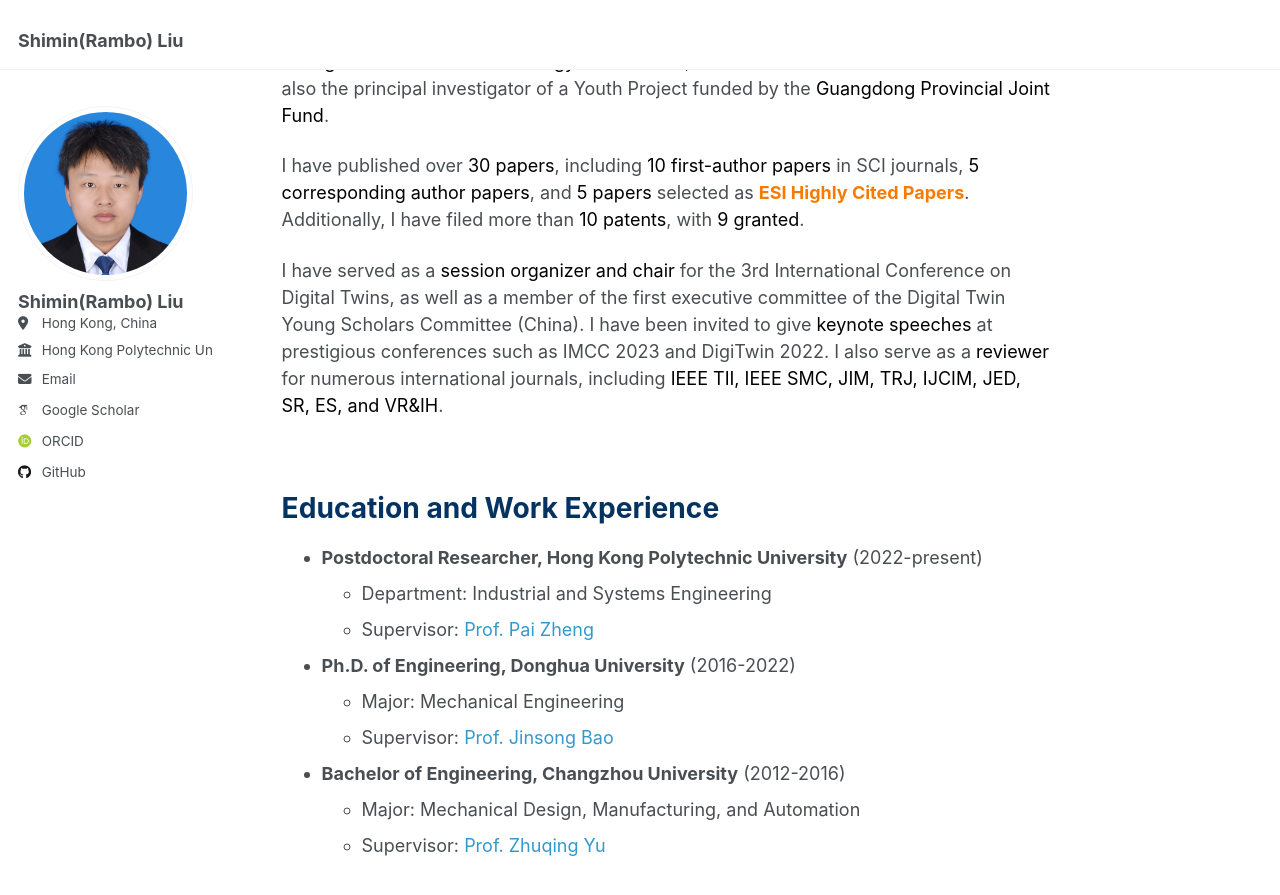
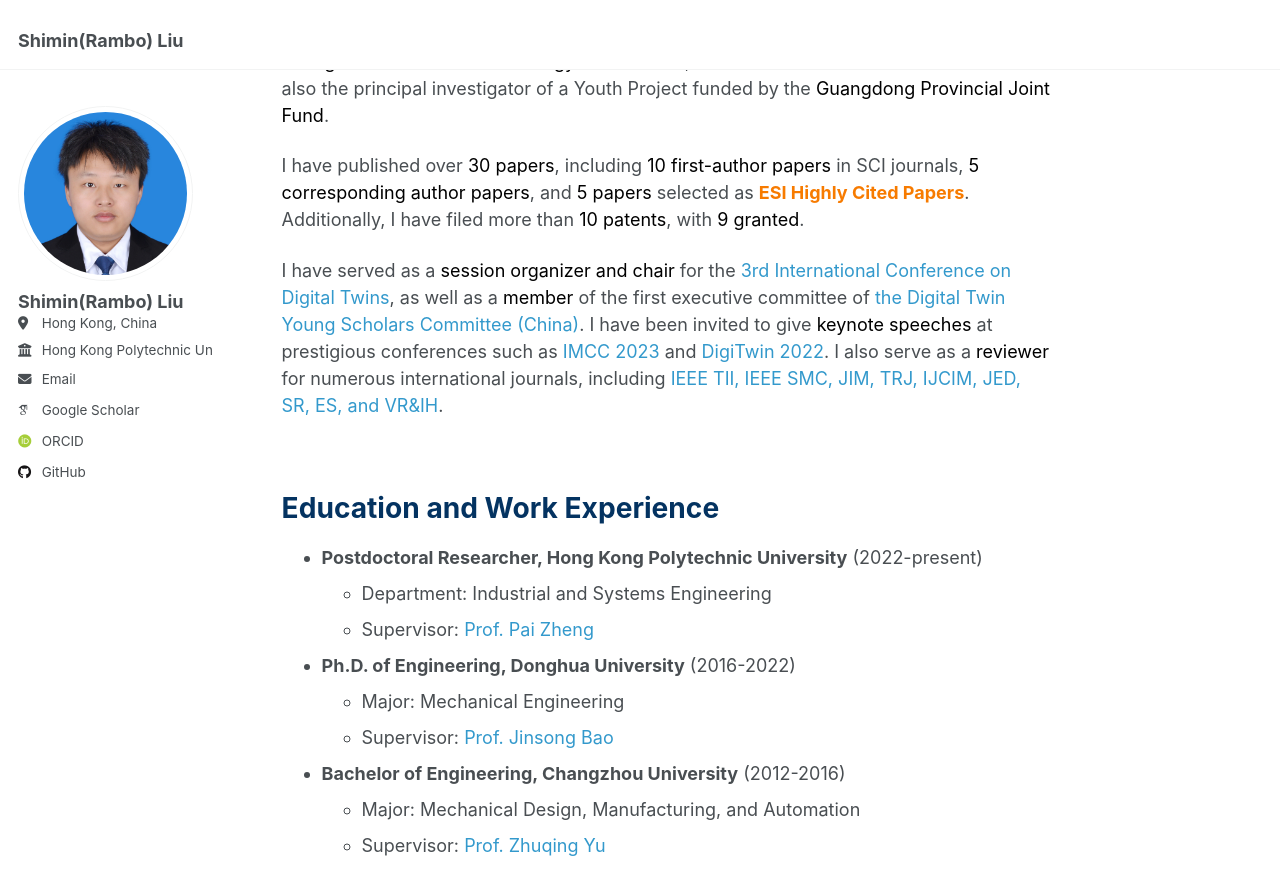
Before and after one commit to Rambo-Shimin/Rambo-Shimin.github.io, a Jekyll site: the page built from _pages/about.md, in a window 1280 px wide and 900 px high, scrolled down 362 px. Shown: the top 895 px of the window. Built offline with Jekyll 4.4.1, drawn with Linux system fonts in a browser that asks for light colours; some web fonts are replaced.

Commit message:
Update about.md

```diff
--- a/_pages/about.md
+++ b/_pages/about.md
@@ -15,7 +15,7 @@ I have participated in several key projects, including those funded by <span sty
 
 I have published over <span style="color:#000000;">30 papers</span>, including <span style="color:#000000;">10 first-author papers</span> in SCI journals, <span style="color:#000000;">5 corresponding author papers</span>, and <span style="color:#000000;">5 papers</span> selected as <span style="color:#F77B00;">**ESI Highly Cited Papers**</span>. Additionally, I have filed more than <span style="color:#000000;">10 patents</span>, with <span style="color:#000000;">9 granted</span>.
 
-I have served as a <span style="color:#000000;">session organizer and chair</span> for the 3rd International Conference on Digital Twins, as well as a member of the first executive committee of the Digital Twin Young Scholars Committee (China). I have been invited to give <span style="color:#000000;">keynote speeches</span> at prestigious conferences such as IMCC 2023 and DigiTwin 2022. I also serve as a <span style="color:#000000;">reviewer</span> for numerous international journals, including <span style="color:#000000;">IEEE TII, IEEE SMC, JIM, TRJ, IJCIM, JED, SR, ES, and VR&IH</span>.
+I have served as a <span style="color:#000000;">session organizer and chair</span> for the <span style="color:#3399CC;">3rd International Conference on Digital Twins</span>, as well as a <span style="color:#000000;">member</span> of the first executive committee of <span style="color:#3399CC;">the Digital Twin Young Scholars Committee (China)</span>. I have been invited to give <span style="color:#000000;">keynote speeches</span> at prestigious conferences such as <span style="color:#3399CC;">IMCC 2023</span> and <span style="color:#3399CC;">DigiTwin 2022</span>. I also serve as a <span style="color:#000000;">reviewer</span> for numerous international journals, including <span style="color:#3399CC;">IEEE TII, IEEE SMC, JIM, TRJ, IJCIM, JED, SR, ES, and VR&IH</span>.
 
 <br>
 
```
